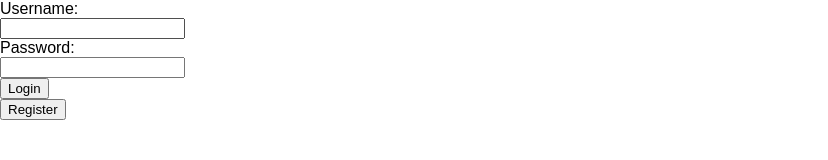
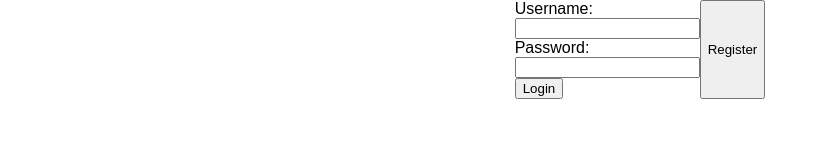
Before and after one commit to xXxSwifyxXx/SAEChat, a website: page public/login.html in a window 1280 px wide. Shown: the whole page, without its empty margins (0-828 px from the left). Drawn offline with Linux system fonts and the light colour scheme.

Commit message:
started flexing in bus

```diff
--- a/public/css/styles.css
+++ b/public/css/styles.css
@@ -3,6 +3,8 @@ body {
     background-color: #ffffff;
     margin: 0;
     padding: 0;
+    display: flex;
+    justify-content: center;
 }
 
 #form {
```
Also changed, not shown: public/index.html (+6 -4 lines).
